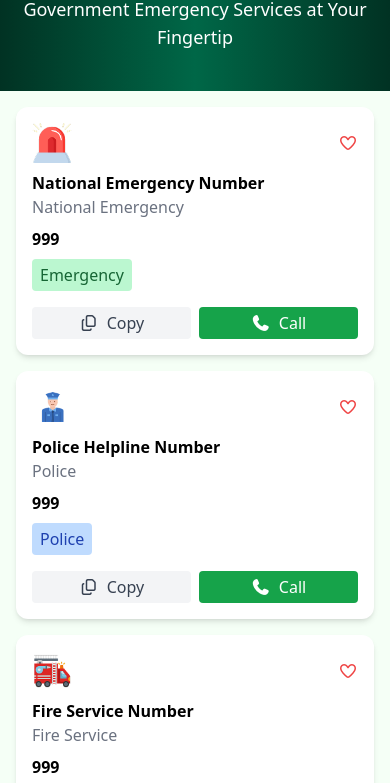
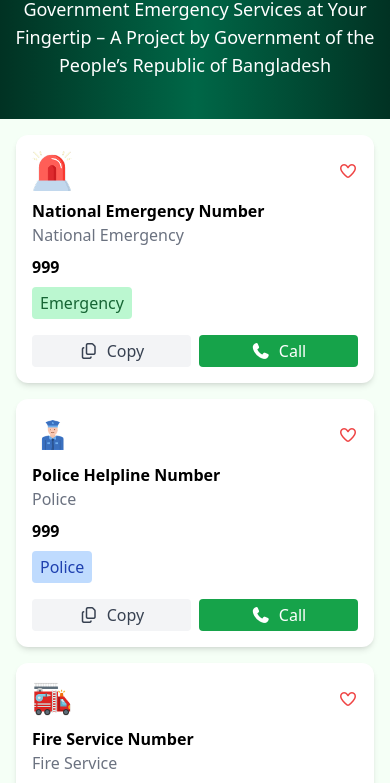
Before and after one commit to asadulislam3348/assignment_5, a plain HTML site: page index.html in a window 390 px wide. Shown: the part 317-1100 px from the top of the page. Drawn offline with nearby package versions, Linux system fonts and the light colour scheme.

Commit message:
add my full responsive & perfect code

```diff
--- a/index.html
+++ b/index.html
@@ -3,7 +3,7 @@
 <head>
 <meta charset="UTF-8">
 <meta name="viewport" content="width=device-width, initial-scale=1.0">
-<title>Emergency Service Directory</title>
+<title>Assignment-5</title>
 
 <!-- Tailwind CSS -->
 <script src="https://cdn.tailwindcss.com"></script>
@@ -42,7 +42,7 @@ crossorigin="anonymous" referrerpolicy="no-referrer" />
 <section class="bg-gradient-to-r from-[#013223] via-[#006747] to-[#013223] text-white text-center py-10">
     <img src="./assets/logo-dark.png" class="mx-auto h-20 w-20" alt="Logo">
     <h1 class="text-3xl font-bold mt-4">Emergency Service Directory</h1>
-    <p class="mt-2 text-lg">Government Emergency Services at Your Fingertip</p>
+    <p class="mt-2 text-lg">Government Emergency Services at Your Fingertip – A Project by  Government of the People’s Republic of Bangladesh</p>
 </section>
 
 <!-- Main Section -->
```
